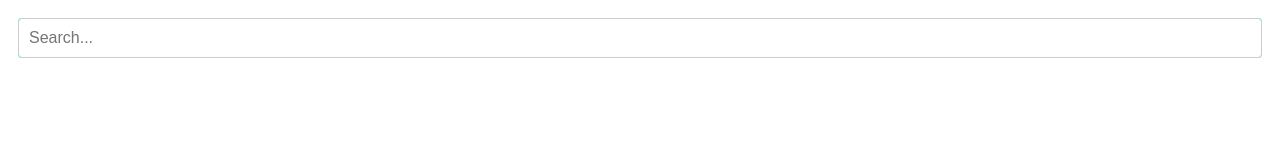
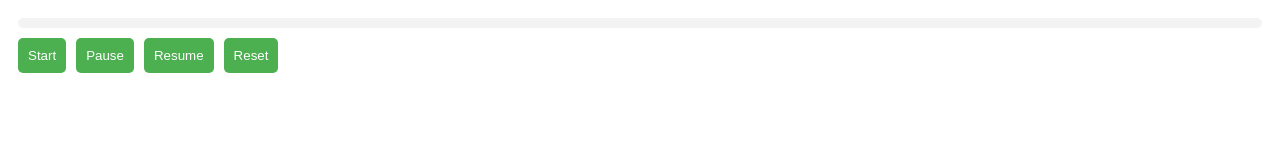
Before and after one commit to aryankush25/PracticeJS, a website: page index.html in a window 1280 px wide. Drawn offline with Linux system fonts and the light colour scheme.

Commit message:
Switches to progress bar component
Replaces autocomplete component with progress bar styles
and scripts. This change updates the project's focus,
potentially for UI enhancement in loading feedback.

Removes unused autocomplete component references.

```diff
--- /dev/null
+++ b/components/progressbar/index.js
@@ -0,0 +1,62 @@
+const body = document.body;
+
+const progressbarContainer = document.createElement("div");
+
+progressbarContainer.classList.add("progressbar-container");
+body.appendChild(progressbarContainer);
+
+const progressbar = document.createElement("div");
+progressbar.classList.add("progressbar");
+progressbarContainer.appendChild(progressbar);
+
+let intervalId = null;
+
+const startInterval = () => {
+  clearInterval(intervalId);
+  intervalId = setInterval(() => {
+    const width = progressbar.style.width;
+    const widthNumber = Number(width.replace("%", ""));
+    progressbar.style.width = `${widthNumber + 1}%`;
+
+    if (intervalId && widthNumber + 1 >= 100) {
+      clearInterval(intervalId);
+      intervalId = null;
+    }
+  }, 100);
+};
+
+const actions = document.createElement("div");
+actions.classList.add("actions");
+body.appendChild(actions);
+
+const start = document.createElement("button");
+start.classList.add("start");
+start.innerText = "Start";
+actions.appendChild(start);
+start.onclick = () => startInterval();
+
+const pause = document.createElement("button");
+pause.classList.add("pause");
+pause.innerText = "Pause";
+actions.appendChild(pause);
+pause.onclick = () => {
+  intervalId && clearInterval(intervalId) && (intervalId = null);
+};
+
+const resume = document.createElement("button");
+resume.classList.add("resume");
+resume.innerText = "Resume";
+actions.appendChild(resume);
+resume.onclick = () => startInterval();
+
+const reset = document.createElement("button");
+reset.classList.add("reset");
+reset.innerText = "Reset";
+actions.appendChild(reset);
+reset.onclick = () => {
+  if (intervalId) {
+    clearInterval(intervalId);
+    intervalId = null;
+  }
+  progressbar.style.width = "0%";
+};
--- /dev/null
+++ b/components/progressbar/styles.css
@@ -0,0 +1,42 @@
+* {
+  box-sizing: border-box;
+}
+
+body {
+  padding: 10px;
+}
+
+.progressbar-container {
+  width: 100%;
+  height: 10px;
+  background-color: #f3f3f3;
+  border-radius: 5px;
+  overflow: hidden;
+}
+
+.progressbar {
+  width: 0%;
+  height: 100%;
+  background-color: #4caf50;
+  transition: width 0.5s ease;
+  border-radius: 5px;
+}
+
+.actions {
+  display: flex;
+  gap: 10px;
+  margin-top: 10px;
+}
+
+.actions button {
+  padding: 10px;
+  border: none;
+  border-radius: 5px;
+  background-color: #4caf50;
+  color: white;
+  cursor: pointer;
+}
+
+.actions button:hover {
+  background-color: #45a049;
+}
--- a/index.html
+++ b/index.html
@@ -6,7 +6,8 @@
     <title>HTML, CSS, and JS Demo</title>
 
     <link rel="stylesheet" href="styles.css" />
-    <link rel="stylesheet" href="components/autocomplete/styles.css" />
+    <!-- <link rel="stylesheet" href="components/autocomplete/styles.css" /> -->
+    <link rel="stylesheet" href="components/progressbar/styles.css" />
 
     <!-- <script src="https://cdn.tailwindcss.com"></script> -->
 
@@ -40,7 +41,8 @@
     <!-- <script src="this.js"></script> -->
     <!-- <script src="this.js"></script> -->
     <!-- <script src="web-worker.js"></script> -->
-    <script src="components/autocomplete/index.js"></script>
+    <!-- <script src="components/autocomplete/index.js"></script> -->
+    <script src="components/progressbar/index.js"></script>
 
     <!-- <script src="practice.js"></script> -->
   </body>
```
